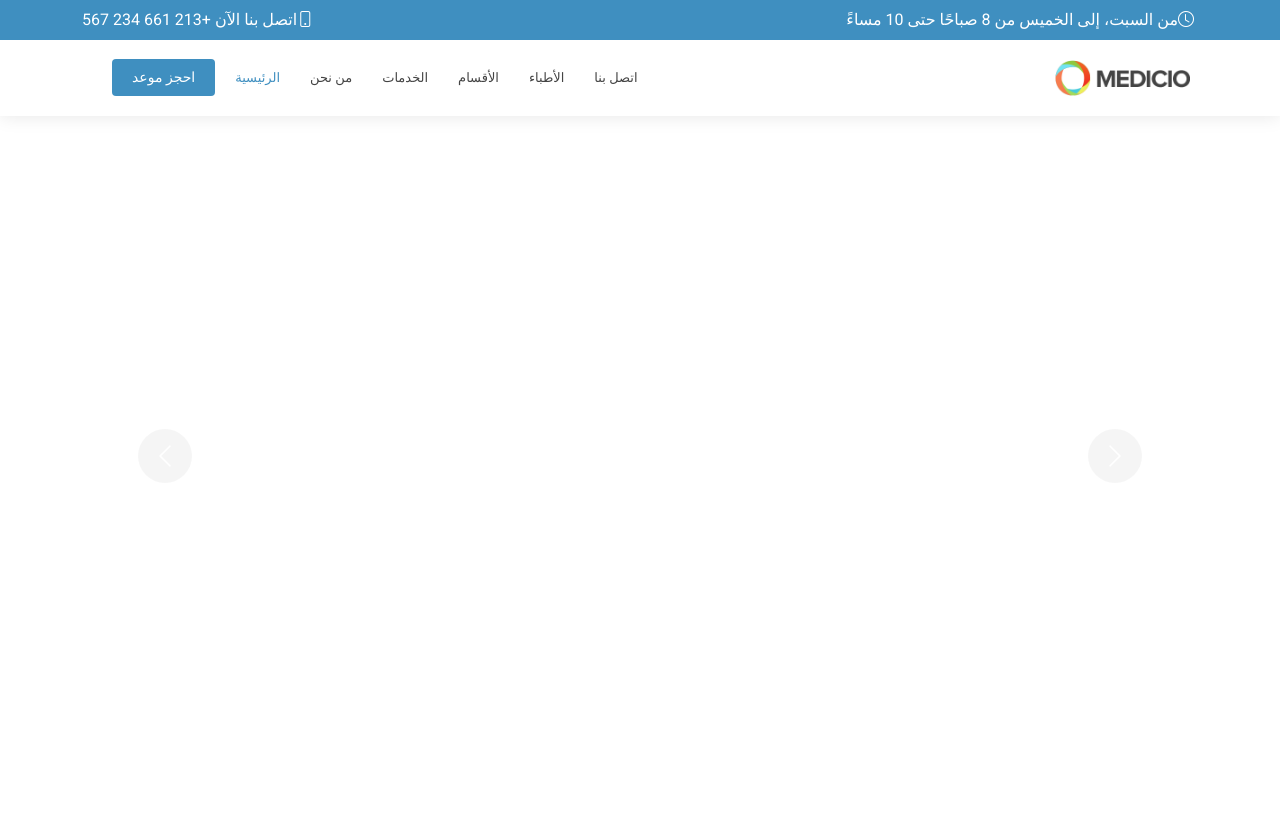
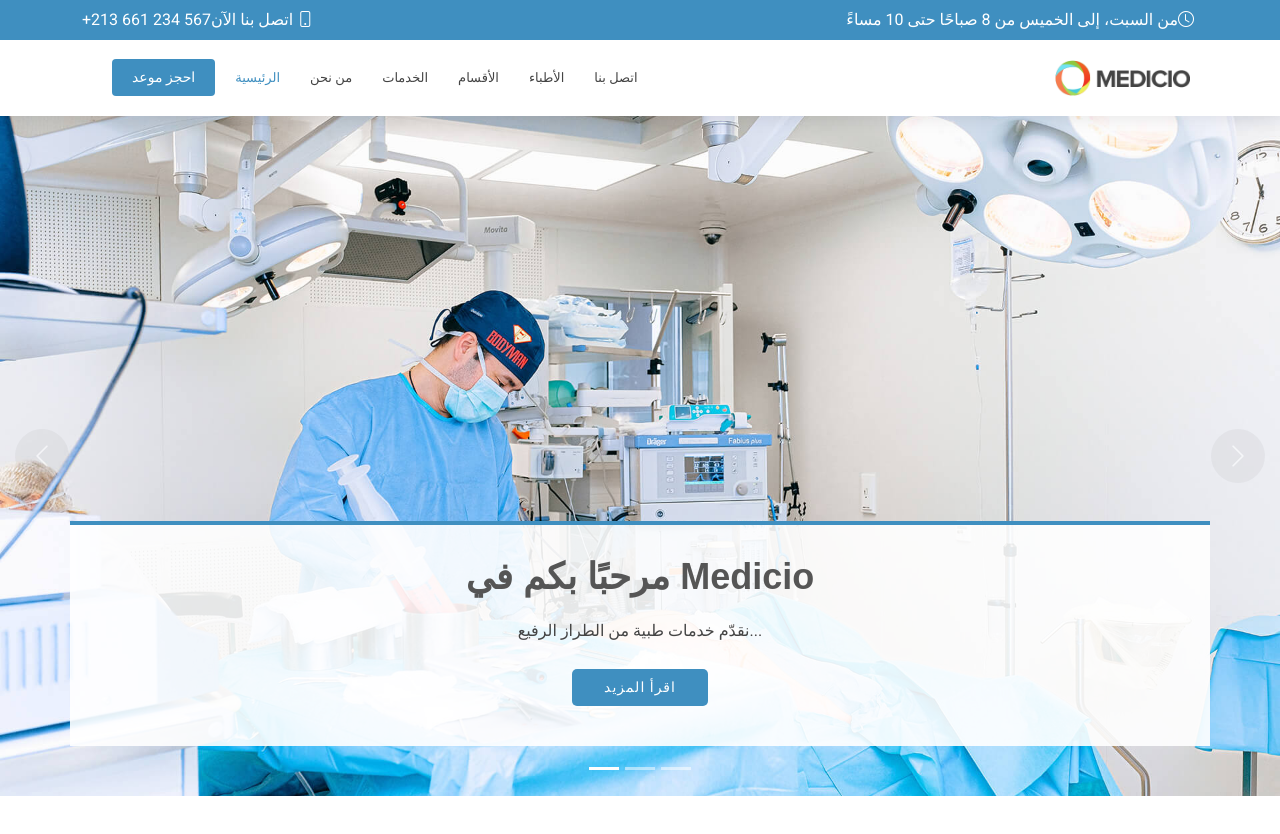
Before and after one commit to MostefaBoudjema/nuxt3-MediCio, a Nuxt app: page / in a window 1280 px wide. Shown: the top 834 px of the page. Built offline with nearby package versions, Linux system fonts and the light colour scheme.

Commit message:
fix header number

```diff
--- a/app/components/HeroSection.vue
+++ b/app/components/HeroSection.vue
@@ -53,14 +53,22 @@ const { locale, locales, localeProperties } = useI18n();
 
 const textDirection = computed(() => (localeProperties.value.dir === 'rtl' ? 'text-end' : 'text-start'));
 </script>
+
 <style scoped>
-.carousel-item img {
-  object-fit: cover;
-  height: 100vh;
+/* RTL styles for Arabic locale */
+* {
+  direction: ltr;
 }
 
-html[dir='rtl'] .carousel-item {
-  direction: ltr;
+/* Example: Reverse alignment for text */
+.text-left {
   text-align: left;
 }
+
+.text-right {
+  text-align: right;
+}
+
+/* Add more styles as needed */
+
 </style>
--- a/app/components/shared/HeaderSection.vue
+++ b/app/components/shared/HeaderSection.vue
@@ -7,13 +7,16 @@
             <i class="bi bi-clock me-1"></i> {{ $t('header.schedule') }}
           </div>
           <div class="d-flex align-items-center">
-            <i class="bi bi-phone me-1"></i> {{ $t('header.call') }}
+            <i class="bi bi-phone mx-1"></i>
+            {{ $t('header.call') }} <span dir="ltr">{{ $t('header.number') }}</span>
+
           </div>
+
         </div>
       </div>
+
       <div class="branding d-flex align-items-center">
-        <div
-          :class="['container position-relative d-flex align-items-center justify-content-end']">
+        <div :class="['container position-relative d-flex align-items-center justify-content-end']">
           <NuxtLink to="/" class="logo d-flex align-items-center ms-auto">
             <img src="/img/logo.png" alt="">
           </NuxtLink>
--- a/i18n/locales/ar.json
+++ b/i18n/locales/ar.json
@@ -416,7 +416,8 @@
     },
     "header": {
         "schedule": "من السبت، إلى الخميس من 8 صباحًا حتى 10 مساءً",
-        "call": "اتصل بنا الآن +213 661 234 567"
+        "call": "اتصل بنا الآن",
+        "number": "+213 661 234 567"
     },
     "nav": {
         "home": "الرئيسية",
--- a/i18n/locales/en.json
+++ b/i18n/locales/en.json
@@ -416,7 +416,8 @@
     },
     "header": {
         "schedule": "Monday - Saturday, 8AM to 10PM",
-        "call": "Call us now +213 661 234 567"
+        "call": "Call us now ",
+        "number": "+213 661 234 567"
     },
     "nav": {
         "home": "Home",
```
